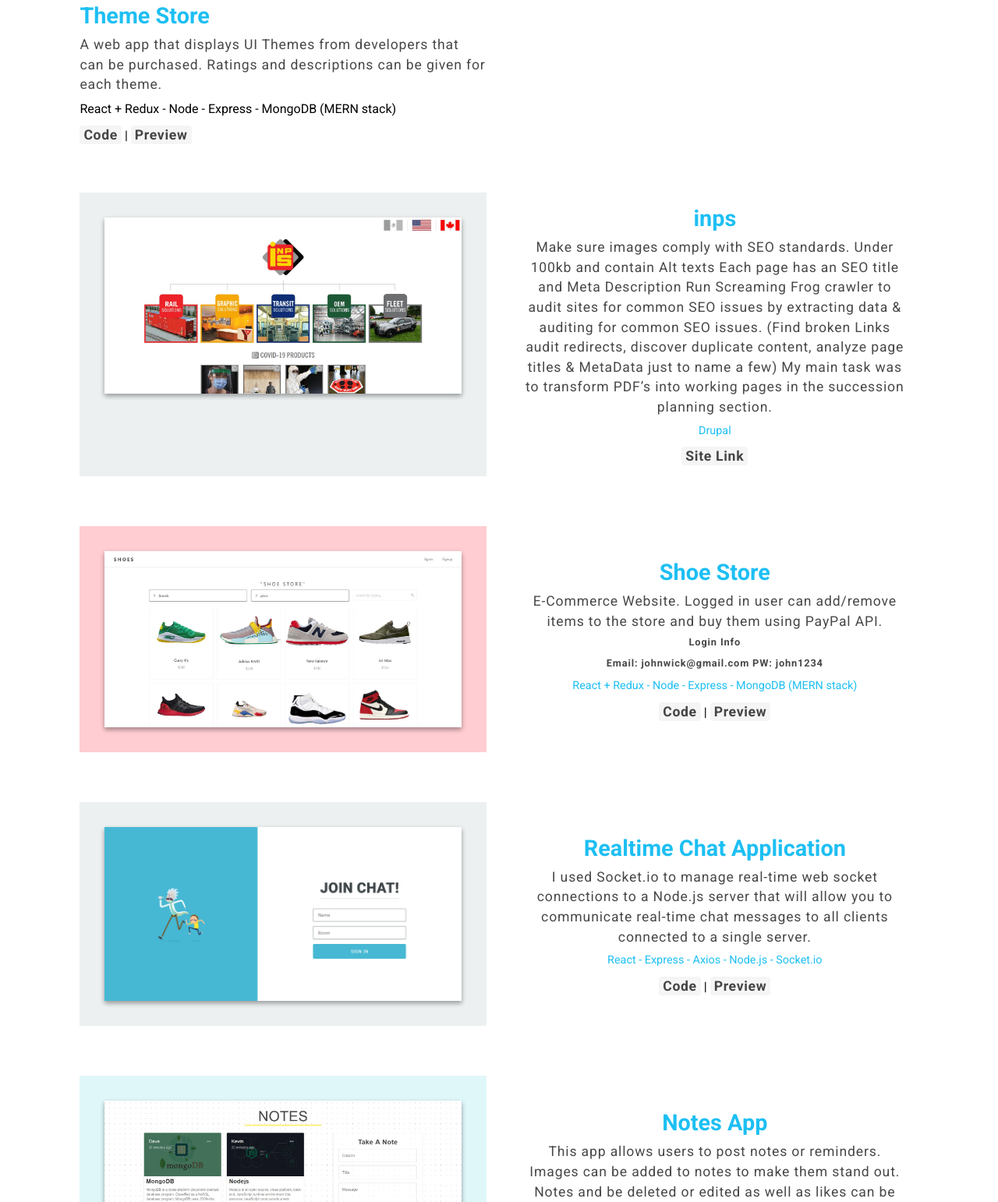
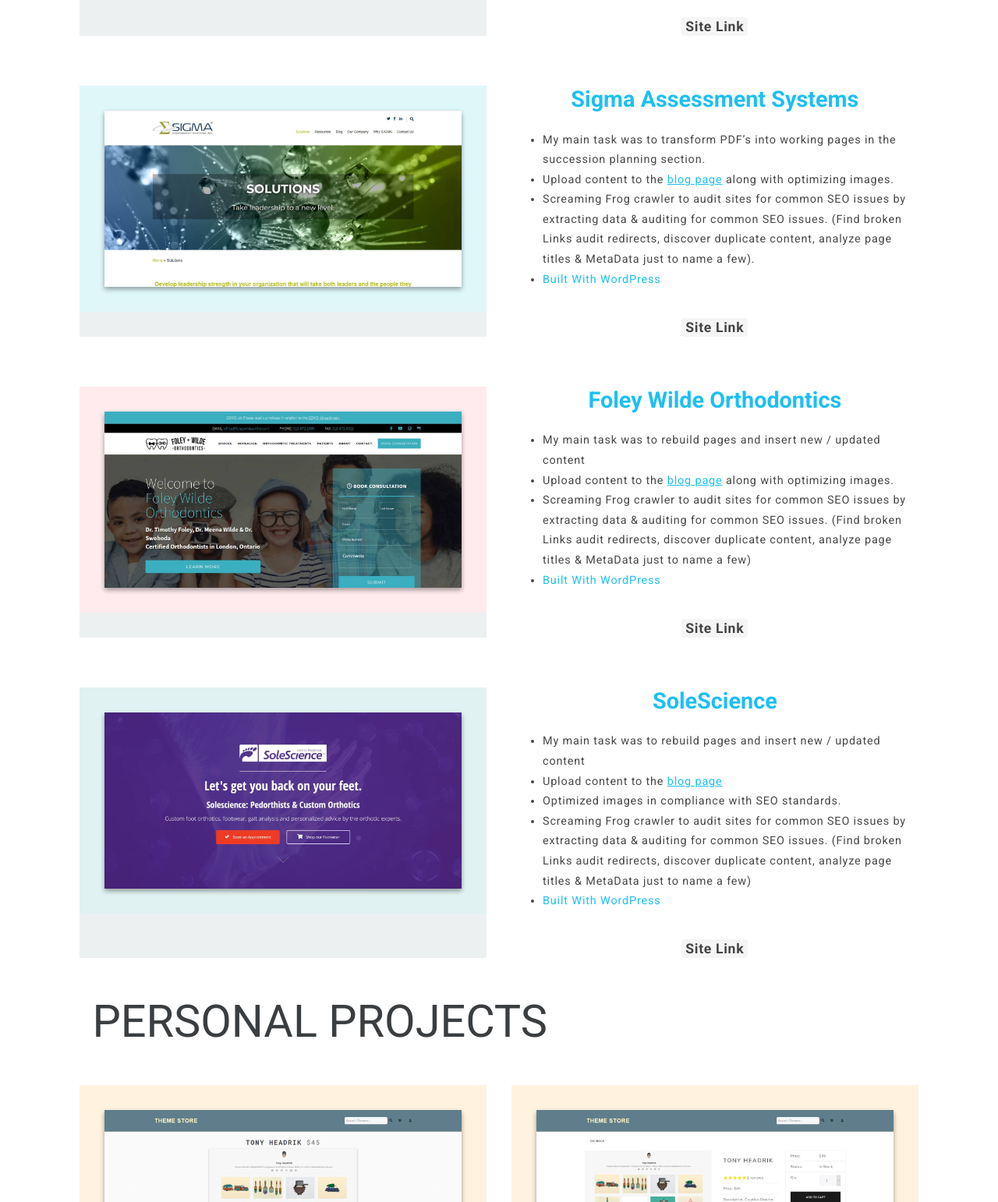
Before and after one commit to nmguni/portfolio3.0, a Gatsby site: page / in a window 1280 px wide. Shown: the part 1258-2800 px from the top of the page at 78% size. Built offline with nearby package versions, Linux system fonts and the light colour scheme; Gatsby itself is replaced by a stand-in of ours.

Commit message:
new projects added, old ones removed

```diff
--- a/src/components/1-portfolio.js
+++ b/src/components/1-portfolio.js
@@ -6,29 +6,14 @@
 const Portfolio = () => {
   const data = useStaticQuery(graphql`
     query {
-      bookAppSave: file(relativePath: { eq: "BookAppSave.jpg" }) {
+      shoeShop: file(relativePath: { eq: "shoe_shop.jpg" }) {
         childImageSharp {
           fluid(maxWidth: 1200) {
             ...GatsbyImageSharpFluid
           }
         }
       }
-      chatApp: file(relativePath: { eq: "chatApp.png" }) {
-        childImageSharp {
-          fluid(maxWidth: 1200) {
-            ...GatsbyImageSharpFluid
-          }
-        }
-      }
-      innerBlog: file(relativePath: { eq: "innerBlog.png" }) {
-        childImageSharp {
-          fluid(maxWidth: 1200) {
-            ...GatsbyImageSharpFluid
-          }
-        }
-      }
-
-      shoeShop: file(relativePath: { eq: "shoe_shop.jpg" }) {
+      shoeShopshoe: file(relativePath: { eq: "shoe_shop_shoe.jpg" }) {
         childImageSharp {
           fluid(maxWidth: 1200) {
             ...GatsbyImageSharpFluid
@@ -37,22 +22,6 @@
       }
 
       notesApp: file(relativePath: { eq: "notes-app.jpg" }) {
-        childImageSharp {
-          fluid(maxWidth: 1200) {
-            ...GatsbyImageSharpFluid
-          }
-        }
-      }
-
-      blogpage: file(relativePath: { eq: "blog.jpg" }) {
-        childImageSharp {
-          fluid(maxWidth: 1200) {
-            ...GatsbyImageSharpFluid
-          }
-        }
-      }
-
-      blogposts: file(relativePath: { eq: "blog_posts.jpg" }) {
         childImageSharp {
           fluid(maxWidth: 1200) {
             ...GatsbyImageSharpFluid
@@ -75,7 +44,30 @@
           }
         }
       }
+
       inps: file(relativePath: { eq: "inps.jpg" }) {
+        childImageSharp {
+          fluid(maxWidth: 1200) {
+            ...GatsbyImageSharpFluid
+          }
+        }
+      }
+
+      sigma: file(relativePath: { eq: "sigma.jpg" }) {
+        childImageSharp {
+          fluid(maxWidth: 1200) {
+            ...GatsbyImageSharpFluid
+          }
+        }
+      }
+      orthodontics: file(relativePath: { eq: "orthodontics.jpg" }) {
+        childImageSharp {
+          fluid(maxWidth: 1200) {
+            ...GatsbyImageSharpFluid
+          }
+        }
+      }
+      soleScience: file(relativePath: { eq: "soleScience.jpg" }) {
         childImageSharp {
           fluid(maxWidth: 1200) {
             ...GatsbyImageSharpFluid
@@ -89,9 +81,237 @@
     <div id="portfolio" className="portfolio__container">
       <div className="portfolio__title">Projects</div>
 
+      {/* Top container */}
+      <div className="portfolio__content">
+        <div className="portfolio__image__container ">
+          <div className="image__container">
+            <Img
+              alt="inps"
+              className="image"
+              fluid={data.inps.childImageSharp.fluid}
+            />
+          </div>
+        </div>
+        <div className="portfolio__details__container">
+          <div className="details__title">Inps </div>
+          <div className="details__description">
+            <ul>
+              <li>
+                {" "}
+                My main task was to transform PDF’s into working pages for the
+                Canadian, US, and Mexican Sites
+              </li>
+              <li>
+                {" "}
+                Page rebuilds were completed for all the Rail, Graphic, Transit,
+                OEM, and Fleet Solutions pages.
+              </li>
+              <li>Optimized images in compliance with SEO standards.</li>
+              <li>
+                Screaming Frog crawler to audit sites for common SEO issues by
+                extracting data & auditing for common SEO issues. (Find broken
+                Links audit redirects, discover duplicate content, analyze page
+                titles & MetaData just to name a few)
+              </li>
+              <li>
+                <div className="details__stack"> Built With Drupal</div>
+              </li>
+            </ul>
+          </div>
+
+          <div className="details__links">
+            <a
+              className="link"
+              href="https://inps.net/"
+              target="_blank"
+              rel="noopener noreferrer"
+            >
+              Site Link
+            </a>
+          </div>
+        </div>
+      </div>
+      {/* Bottom  */}
+
+      {/* Top container */}
+      <div className="portfolio__content">
+        <div className="portfolio__image__container ">
+          <div className="image__container image__container__cyan__bg ">
+            <Img
+              alt="Sigma Assessment Systems"
+              className="image"
+              fluid={data.sigma.childImageSharp.fluid}
+            />
+          </div>
+        </div>
+        <div className="portfolio__details__container">
+          <div className="details__title">Sigma Assessment Systems </div>
+          <div className="details__description">
+            <ul>
+              <li>
+                {" "}
+                My main task was to transform PDF’s into working pages in the
+                succession planning section.
+              </li>
+              <li>
+                {" "}
+                Upload content to the{" "}
+                <a
+                  className="teal-link"
+                  target="_blank"
+                  rel="noopener noreferrer"
+                  href="https://www.sigmaassessmentsystems.com/blog-posts/"
+                >
+                  blog page
+                </a>{" "}
+                along with optimizing images.
+              </li>
+
+              <li>
+                Screaming Frog crawler to audit sites for common SEO issues by
+                extracting data & auditing for common SEO issues. (Find broken
+                Links audit redirects, discover duplicate content, analyze page
+                titles & MetaData just to name a few).
+              </li>
+              <li>
+                <div className="details__stack"> Built With WordPress</div>
+              </li>
+            </ul>
+          </div>
+          <div className="details__links">
+            <a
+              className="link"
+              href="https://www.sigmaassessmentsystems.com/solutions/"
+              target="_blank"
+              rel="noopener noreferrer"
+            >
+              Site Link
+            </a>
+          </div>
+        </div>
+      </div>
+      {/* Bottom  */}
+
+      {/* Top container */}
+      <div className="portfolio__content">
+        <div className="portfolio__image__container ">
+          <div className="image__container image__container__red__bg ">
+            <Img
+              alt="Foley Wilde
+Orthodontics"
+              className="image"
+              fluid={data.orthodontics.childImageSharp.fluid}
+            />
+          </div>
+        </div>
+        <div className="portfolio__details__container">
+          <div className="details__title">Foley Wilde Orthodontics </div>
+          <div className="details__description">
+            <ul>
+              <li>
+                My main task was to rebuild pages and insert new / updated
+                content
+              </li>
+              <li>
+                {" "}
+                Upload content to the{" "}
+                <a
+                  className="teal-link"
+                  target="_blank"
+                  rel="noopener noreferrer"
+                  href="https://www.foleywildeortho.com/blog/"
+                >
+                  blog page
+                </a>{" "}
+                along with optimizing images.
+              </li>
+
+              <li>
+                Screaming Frog crawler to audit sites for common SEO issues by
+                extracting data & auditing for common SEO issues. (Find broken
+                Links audit redirects, discover duplicate content, analyze page
+                titles & MetaData just to name a few)
+              </li>
+              <li>
+                <div className="details__stack"> Built With WordPress</div>
+              </li>
+            </ul>
+          </div>
+
+          <div className="details__links">
+            <a
+              className="link"
+              href="https://www.foleywildeortho.com/"
+              target="_blank"
+              rel="noopener noreferrer"
+            >
+              Site Link
+            </a>
+          </div>
+        </div>
+      </div>
+      {/* Bottom  */}
+      {/* Top container */}
+      <div className="portfolio__content">
+        <div className="portfolio__image__container ">
+          <div className="image__container image__container__teal__bg">
+            <Img
+              alt="soleScience"
+              className="image"
+              fluid={data.soleScience.childImageSharp.fluid}
+            />
+          </div>
+        </div>
+        <div className="portfolio__details__container">
+          <div className="details__title">SoleScience </div>
+          <div className="details__description">
+            <ul>
+              <li>
+                My main task was to rebuild pages and insert new / updated
+                content
+              </li>
+              <li>
+                Upload content to the{" "}
+                <a
+                  className="teal-link"
+                  target="_blank"
+                  rel="noopener noreferrer"
+                  href="https://www.solescience.ca/blog"
+                >
+                  blog page
+                </a>
+              </li>
+              <li>Optimized images in compliance with SEO standards.</li>
+              <li>
+                Screaming Frog crawler to audit sites for common SEO issues by
+                extracting data & auditing for common SEO issues. (Find broken
+                Links audit redirects, discover duplicate content, analyze page
+                titles & MetaData just to name a few){" "}
+              </li>
+              <li>
+                <div className="details__stack"> Built With WordPress</div>
+              </li>
+            </ul>
+          </div>
+
+          <div className="details__links">
+            <a
+              className="link"
+              href="https://www.solescience.ca/"
+              target="_blank"
+              rel="noopener noreferrer"
+            >
+              Site Link
+            </a>
+          </div>
+        </div>
+      </div>
+      {/* Bottom  */}
+
+      <div className="portfolio__title">personal Projects</div>
       {/*  DOUBLE IMG CONTAINER*/}
       <div className="portfolio__content">
-        <div className="portfolio__image__container ">
+        <div className="portfolio__image__container  image__container__orange__bg">
           <div className="image__container">
             <Img
               alt="Theme store"
@@ -101,7 +321,7 @@
           </div>
         </div>
 
-        <div className="portfolio__image__container ">
+        <div className="portfolio__image__container  image__container__orange__bg">
           <div className="image__container">
             <Img
               alt="theme cart page"
@@ -141,54 +361,9 @@
       </div>
       {/* Bottom  */}
 
-      {/* --------------------------------------------------------------------------------------------------------------------------- */}
-      {/* --------------------------------------------------------------------------------------------------------------------------- */}
-      {/* --------------------------------------------------------------------------------------------------------------------------- */}
-
-      {/* Top container */}
+      {/*  DOUBLE IMG CONTAINER*/}
       <div className="portfolio__content">
-        <div className="portfolio__image__container ">
-          <div className="image__container">
-            <Img
-              alt="shoe shop"
-              className="image"
-              fluid={data.inps.childImageSharp.fluid}
-            />
-          </div>
-        </div>
-        <div className="portfolio__details__container">
-          <div className="details__title">inps </div>
-          <div className="details__description">
-            Make sure images comply with SEO standards. Under 100kb and contain
-            Alt texts Each page has an SEO title and Meta Description Run
-            Screaming Frog crawler to audit sites for common SEO issues by
-            extracting data & auditing for common SEO issues. (Find broken Links
-            audit redirects, discover duplicate content, analyze page titles &
-            MetaData just to name a few) My main task was to transform PDF’s
-            into working pages in the succession planning section.
-          </div>
-          <div className="details__stack">Drupal</div>
-          <div className="details__links">
-            <a
-              className="link"
-              href="https://inps.net/"
-              target="_blank"
-              rel="noopener noreferrer"
-            >
-              Site Link
-            </a>
-          </div>
-        </div>
-      </div>
-      {/* Bottom  */}
-
-      {/* --------------------------------------------------------------------------------------------------------------------------- */}
-      {/* --------------------------------------------------------------------------------------------------------------------------- */}
-      {/* --------------------------------------------------------------------------------------------------------------------------- */}
-
-      {/* Top container */}
-      <div className="portfolio__content">
-        <div className="portfolio__image__container image__container__red__bg">
+        <div className="portfolio__image__container image__container__cyan__bg  ">
           <div className="image__container">
             <Img
               alt="shoe shop"
@@ -197,8 +372,19 @@
             />
           </div>
         </div>
-        <div className="portfolio__details__container">
-          <div className="details__title"> Shoe Store </div>
+
+        <div className="portfolio__image__container image__container__cyan__bg  ">
+          <div className="image__container">
+            <Img
+              alt="shoe shop item"
+              className="image"
+              fluid={data.shoeShopshoe.childImageSharp.fluid}
+            />
+          </div>
+        </div>
+
+        <div className="double__image">
+          <div className="details__title"> Theme Store </div>
           <div className="details__description">
             E-Commerce Website. Logged in user can add/remove items to the store
             and buy them using PayPal API. <br />{" "}
@@ -206,9 +392,7 @@
               Login Info <br /> Email: johnwick@gmail.com PW: john1234
             </span>
           </div>
-          <div className="details__stack">
-            React + Redux - Node - Express - MongoDB (MERN stack)
-          </div>
+          React + Redux - Node - Express - MongoDB (MERN stack)
           <div className="details__links">
             <a
               className="link"
@@ -231,94 +415,6 @@
         </div>
       </div>
       {/* Bottom  */}
-
-      {/* Top container */}
-      <div className="portfolio__content">
-        <div className="portfolio__image__container">
-          <div className="image__container">
-            <Img
-              alt="real time chat app login"
-              className="image"
-              fluid={data.chatApp.childImageSharp.fluid}
-            />
-          </div>
-        </div>
-        <div className="portfolio__details__container">
-          <div className="details__title"> Realtime Chat Application</div>
-          <div className="details__description">
-            I used Socket.io to manage real-time web socket connections to a
-            Node.js server that will allow you to communicate real-time chat
-            messages to all clients connected to a single server.
-          </div>
-          <div className="details__stack">
-            React - Express - Axios - Node.js - Socket.io
-          </div>
-          <div className="details__links">
-            <a
-              className="link"
-              href="https://github.com/nmguni/-realtime-chat-app"
-              target="_blank"
-              rel="noopener noreferrer"
-            >
-              Code
-            </a>{" "}
-            |{" "}
-            <a
-              className="link"
-              href="https://rick-morty-chat-app.netlify.app/"
-              target="_blank"
-              rel="noopener noreferrer"
-            >
-              Preview
-            </a>
-          </div>
-        </div>
-      </div>
-      {/* Bottom  */}
-
-      {/* Top container */}
-      <div className="portfolio__content">
-        <div className="portfolio__image__container image__container__cyan__bg">
-          <div className="image__container">
-            <Img
-              alt="real time chat app login"
-              className="image"
-              fluid={data.notesApp.childImageSharp.fluid}
-            />
-          </div>
-        </div>
-        <div className="portfolio__details__container">
-          <div className="details__title"> Notes App </div>
-          <div className="details__description">
-            This app allows users to post notes or reminders. Images can be
-            added to notes to make them stand out. Notes and be deleted or
-            edited as well as likes can be added to the notes.
-          </div>
-          <div className="details__stack">
-            React + Redux - Node - Express - MongoDB (MERN stack)
-          </div>
-          <div className="details__links">
-            <a
-              className="link"
-              href="https://github.com/nmguni/notes-app-client"
-              target="_blank"
-              rel="noopener noreferrer"
-            >
-              Code
-            </a>{" "}
-            |{" "}
-            <a
-              className="link"
-              href="https://mern-notes-app.netlify.app/"
-              target="_blank"
-              rel="noopener noreferrer"
-            >
-              Preview
-            </a>
-          </div>
-        </div>
-      </div>
-      {/* Bottom  */}
     </div>
   )
 }
--- a/src/styles/portfolio.scss
+++ b/src/styles/portfolio.scss
@@ -8,15 +8,13 @@
     background-color: maroon;
   }
 
-  //   UNIVERSAL ---------------
-
   .details__title {
     color: #1dbff3;
     font-weight: bold;
     font-size: 1.8rem;
   }
   .details__description {
-    font-size: 1.1rem;
+    font-size: 0.9rem;
     // font-weight: 100;
     color: rgba(0, 0, 0, 0.72);
     padding: 0.5rem 0 0.5rem 0;
@@ -25,6 +23,7 @@
   }
   .details__links {
     padding: 0.9rem 0 0 0;
+    display: flex;
     .link {
       font-size: 1.1rem;
       font-weight: bold;
@@ -46,10 +45,14 @@
     font-size: 0.9rem;
     color: #1dbff3;
   }
+  .teal-link {
+    color: #1dbff3;
+  }
   //   UNIVERSAL STOPS ---------------
 
   .portfolio__title {
-    font-size: 5vw;
+    font-size: 4.5vw;
+    text-transform: uppercase;
     color: #3a3e41;
     padding: 1rem;
   }
@@ -65,13 +68,19 @@
     }
 
     .image__container__red__bg {
-      background-color: #ffcdd2 !important;
+      background-color: #ffebee !important;
     }
     .image__container__cyan__bg {
       background-color: #e0f7fa !important;
     }
     .image__container__blue__bg {
       background-color: #d1c4e9 !important;
+    }
+    .image__container__teal__bg {
+      background-color: #e0f2f1 !important;
+    }
+    .image__container__orange__bg {
+      background-color: #fff3e0 !important;
     }
     .portfolio__image__container {
       background-color: #ecf0f1;
@@ -87,10 +96,7 @@
     .portfolio__details__container {
       display: flex;
       flex-direction: column;
-      justify-content: center;
       align-items: center;
-      text-align: center;
-      padding: 1rem;
     }
   }
 }
```
Also changed, not shown: src/images/BookAppSave.jpg (deleted), src/images/blog.jpg (deleted), src/images/blog.png (deleted), src/images/blogHome.png (deleted), src/images/blog_posts.jpg (deleted), src/images/chatApp.png (deleted), src/images/evernote-inside.png (deleted), src/images/inner-blog.png (deleted), src/images/innerBlog.png (deleted), src/images/notes-app.jpg (deleted), src/images/notes_app.jpg (deleted), src/images/shoe_shop_shoe.jpg (added).
